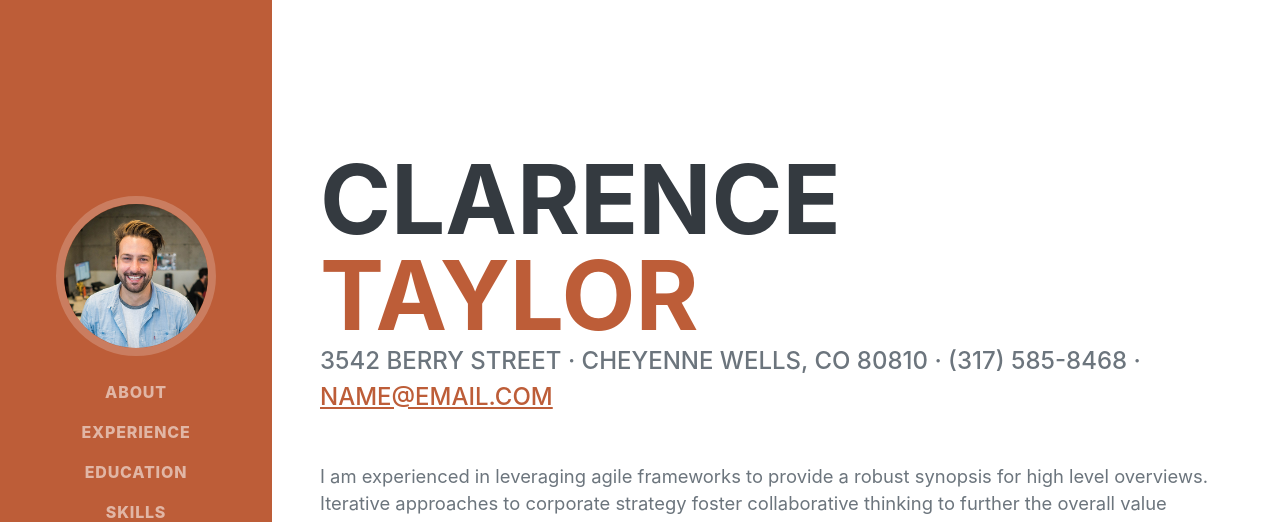
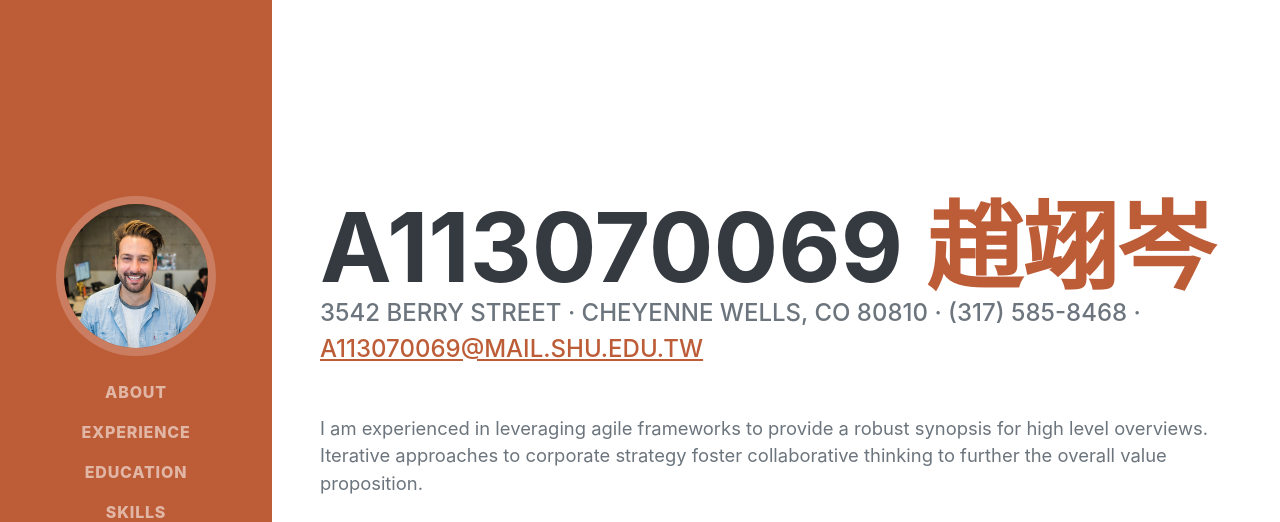
Before and after one commit to a113070069/a113070069.github.io, a plain HTML site: page index.html in a window 1280 px wide. Shown: the top 522 px of the page. Drawn offline with nearby package versions, Linux system fonts and the light colour scheme; a web font is replaced by a local one.

Commit message:
新增mystyle.css

```diff
--- a/index.html
+++ b/index.html
@@ -5,7 +5,7 @@
         <meta name="viewport" content="width=device-width, initial-scale=1, shrink-to-fit=no" />
         <meta name="description" content="" />
         <meta name="author" content="" />
-        <title>Resume - Start Bootstrap Theme</title>
+        <title>A113070069 趙翊岑</title>
         <link rel="icon" type="image/x-icon" href="assets/img/favicon.ico" />
         <!-- Font Awesome icons (free version)-->
         <script src="https://use.fontawesome.com/releases/v6.3.0/js/all.js" crossorigin="anonymous"></script>
@@ -14,8 +14,8 @@
         <link href="https://fonts.googleapis.com/css?family=Muli:400,400i,800,800i" rel="stylesheet" type="text/css" />
         <!-- Core theme CSS (includes Bootstrap)-->
         <link href="css/styles.css" rel="stylesheet" />
+        <link href="css/mystyle.css" rel="stylesheet" />
     </head>
-
     <body id="page-top">
         <!-- Navigation-->
         <nav class="navbar navbar-expand-lg navbar-dark bg-primary fixed-top" id="sideNav">
@@ -41,12 +41,12 @@
             <section class="resume-section" id="about">
                 <div class="resume-section-content">
                     <h1 class="mb-0">
-                        Clarence
-                        <span class="text-primary">Taylor</span>
+                        A113070069
+                        <span class="text-primary">趙翊岑</span>
                     </h1>
                     <div class="subheading mb-5">
                         3542 Berry Street · Cheyenne Wells, CO 80810 · (317) 585-8468 ·
-                        <a href="mailto:name@email.com">name@email.com</a>
+                        <a href="mailto:name@email.com">a113070069@mail.shu.edu.tw</a>
                     </div>
                     <p class="lead mb-5">I am experienced in leveraging agile frameworks to provide a robust synopsis for high level overviews. Iterative approaches to corporate strategy foster collaborative thinking to further the overall value proposition.</p>
                     <div class="social-icons">
```
Also changed, not shown: css/mystyle.css (added).
